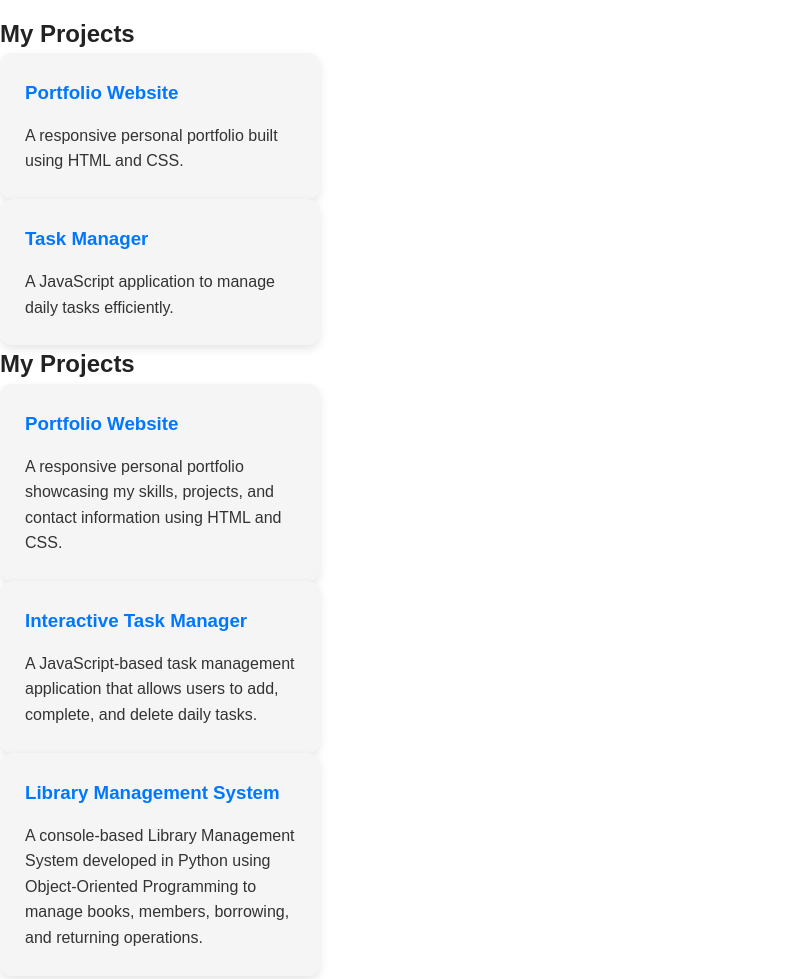
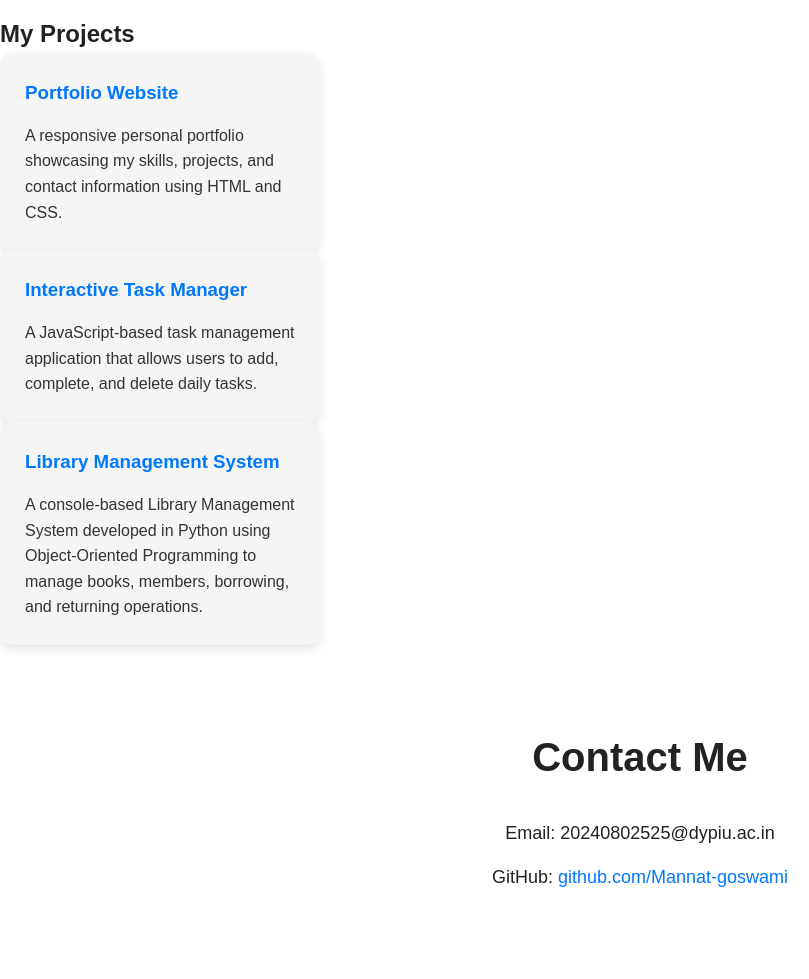
Before and after one commit to Mannat-goswami/Portfolio-Website, a plain HTML site: page index.html in a window 1280 px wide. Shown: the part 720-1699 px from the top of the page, without its empty margins (0-809 px from the left). Drawn offline with Linux system fonts and the light colour scheme; files whose address does not match are found by name.

```diff
--- a/index.html
+++ b/index.html
@@ -73,35 +73,6 @@
         <h2>My Projects</h2>
 
         <div class="project-container">
-
-            <a href="https://mannat-goswami.github.io/Portfolio-Website/"
-               target="_blank"
-               class="project-card">
-
-                <h3>Portfolio Website</h3>
-
-                <p>
-                    A responsive personal portfolio built using HTML and CSS.
-                </p>
-
-            </a>
-
-            <a href="https://mannat-goswami.github.io/Interactive-Task-Manager/"
-               target="_blank"
-               class="project-card">
-
-                <h3>Task Manager</h3>
-
-                <p>
-                    A JavaScript application to manage daily tasks efficiently.
-                </p>
-
-            </a>
-            <section id="projects" class="projects">
-
-    <h2>My Projects</h2>
-
-    <div class="project-container">
 
         <!-- Portfolio Website -->
         <a href="https://mannat-goswami.github.io/Portfolio-Website/"
```
